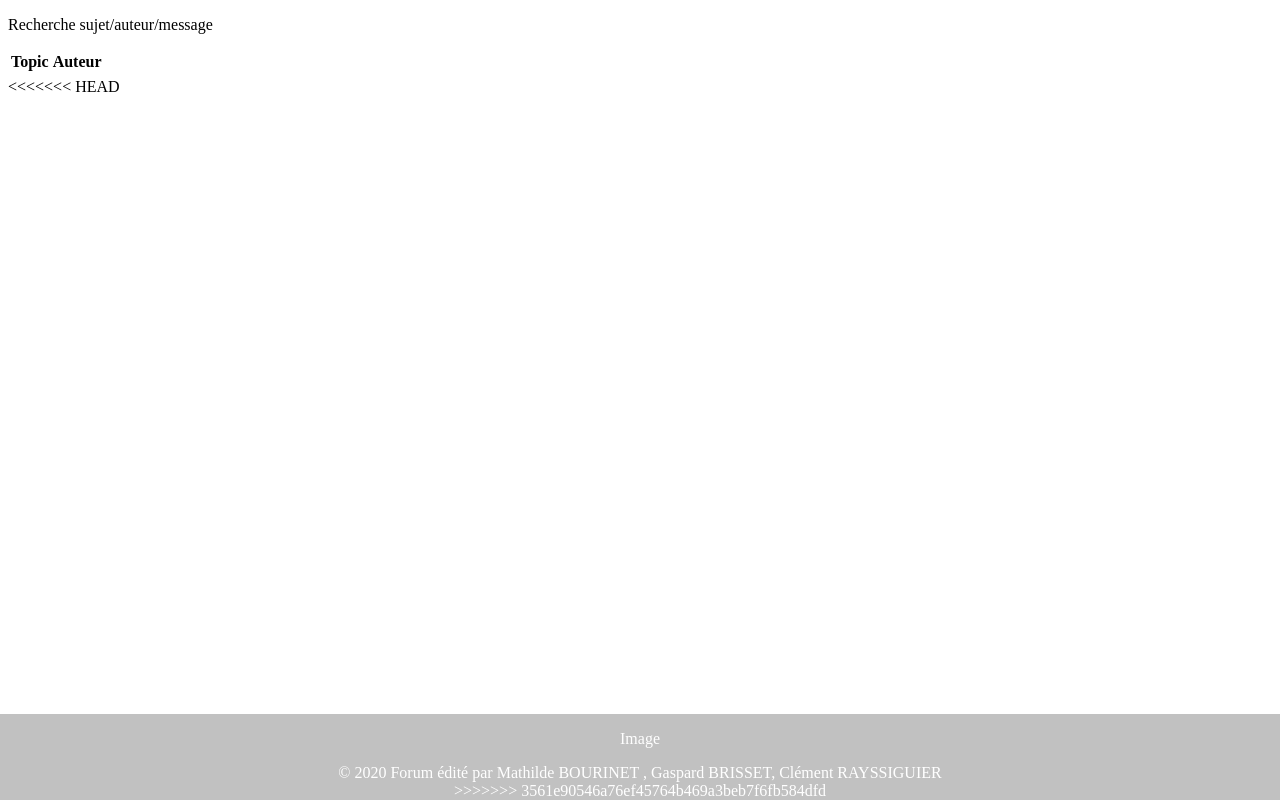
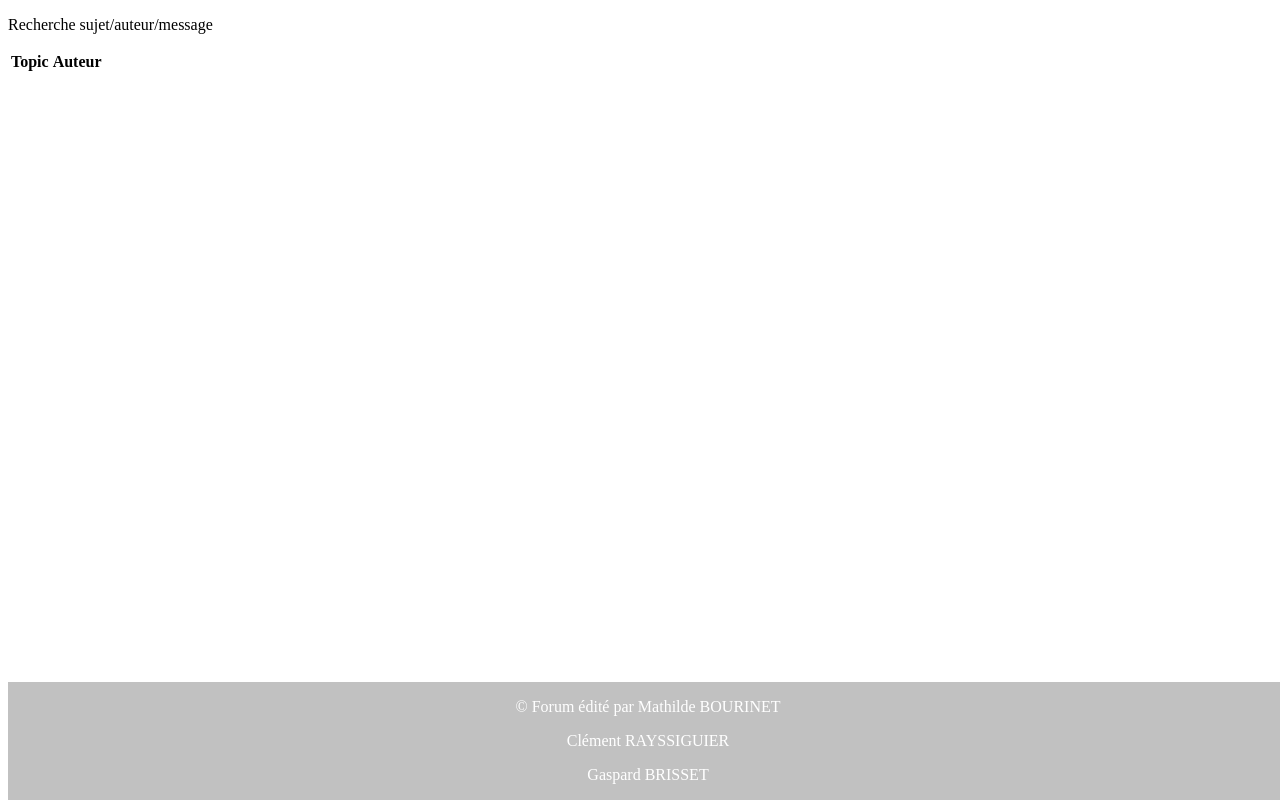
Before and after one commit to DarkUltraPSP/PPE01, a PHP site: page / in a window 1280 px wide. Run offline with PHP 8.4, Linux system fonts and the light colour scheme; lists and menus that the app fills with data are empty.

Commit message:
maj footer

```diff
--- a/Developpement/footer.css
+++ /dev/null
@@ -1,10 +0,0 @@
-.footer
-{
-	position : fixed;
-	width : auto;
-	bottom : 0px;
-	right : 0px;
-	left : 0px;
-	font-size : #3D9CD2;
-
-}
--- a/Developpement/footer.php
+++ b/Developpement/footer.php
@@ -1,19 +1,15 @@
-<<<<<<< HEAD
+
+<?php
+
+?>
 <link rel="stylesheet" type="text/css" href="css/footer.css" media="all"/>
 
        <div class="footer">
 
-            <div>© <?php echo date("Y"); ?> Forum édité par Mathilde BOURINET , Clément RAYSSIGUIER , Gaspard BRISSET .</div>
+           <div><p>©  Forum édité par Mathilde BOURINET </p><p> Clément RAYSSIGUIER </p><p> Gaspard BRISSET </p></div>
 
 
 
-=======
-<link rel="stylesheet" type="text/css" href="footer.css" media="all"/>
-<div class="footer">
-    <p>Image</p>
-        <div>© <?php echo date("Y"); ?> Forum édité par Mathilde BOURINET , Gaspard BRISSET, Clément RAYSSIGUIER</div>
-
->>>>>>> 3561e90546a76ef45764b469a3beb7f6fb584dfd
         </div>
 
     </body>
```
Also changed, not shown: Developpement/header.css (deleted, +0 -13 lines), Developpement/index.css (deleted, +0 -8 lines).
